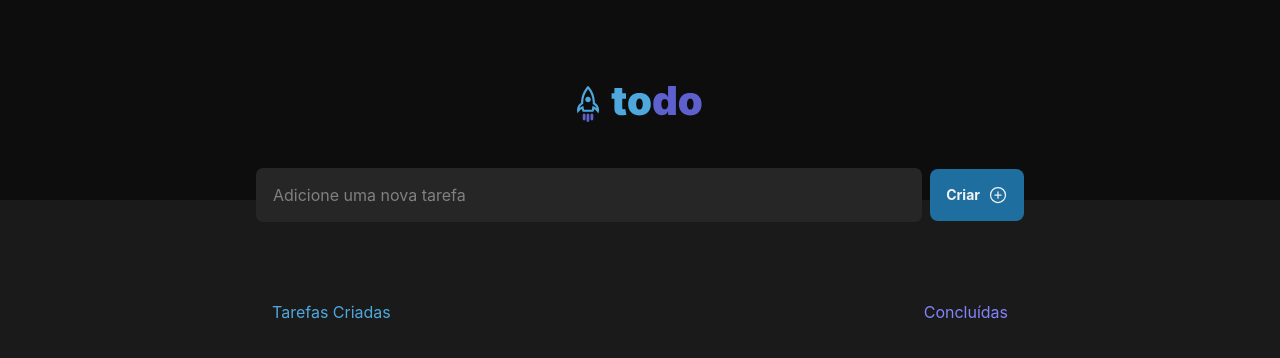
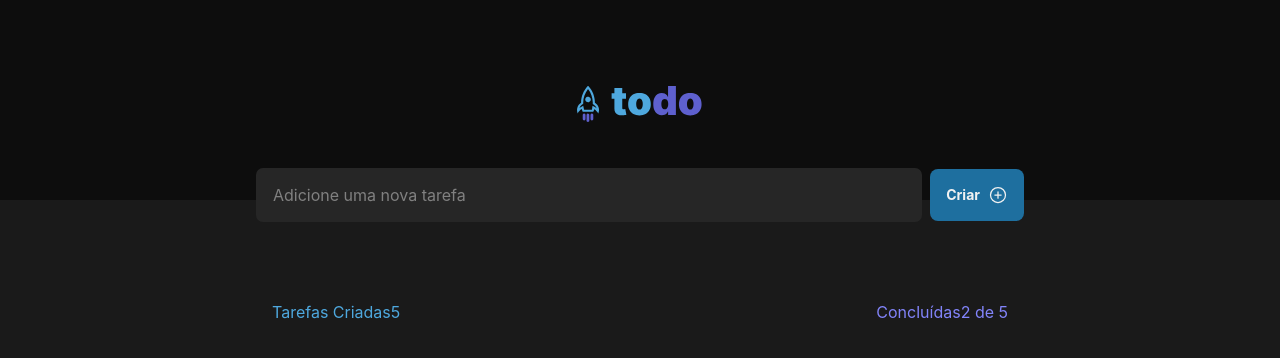
Before and after one commit to gomessgbr/ignite-To-Do, a React (Vite) app: page / in a window 1280 px wide. Shown: the top 358 px of the page. Built offline with nearby package versions, Linux system fonts and the light colour scheme.

Commit message:
feat: number of tasks done

```diff
--- a/src/components/ListTasks.tsx
+++ b/src/components/ListTasks.tsx
@@ -1,4 +1,3 @@
-import { Trash } from "phosphor-react";
 import { InputTask } from "./InputTask";
 import styles from "./ListTasks.module.css";
 
@@ -8,10 +7,14 @@ export function ListTasks() {
       <InputTask />
 
       <div className={styles.headerTasks}>
-        <p style={{ color: "var(--blue)" }}>Tarefas Criadas</p>
-        <p style={{ color: "var(--purple)" }}>Concluídas</p>
+        <p style={{ color: "var(--blue)" }}>
+          Tarefas Criadas<span>5</span>
+        </p>
+        <p style={{ color: "var(--purple)" }}>
+          Concluídas<span>2 de 5</span>
+        </p>
       </div>
-      <div>{/* <Trash size={24} /> */}</div>
+      <div></div>
     </div>
   );
 }
```
